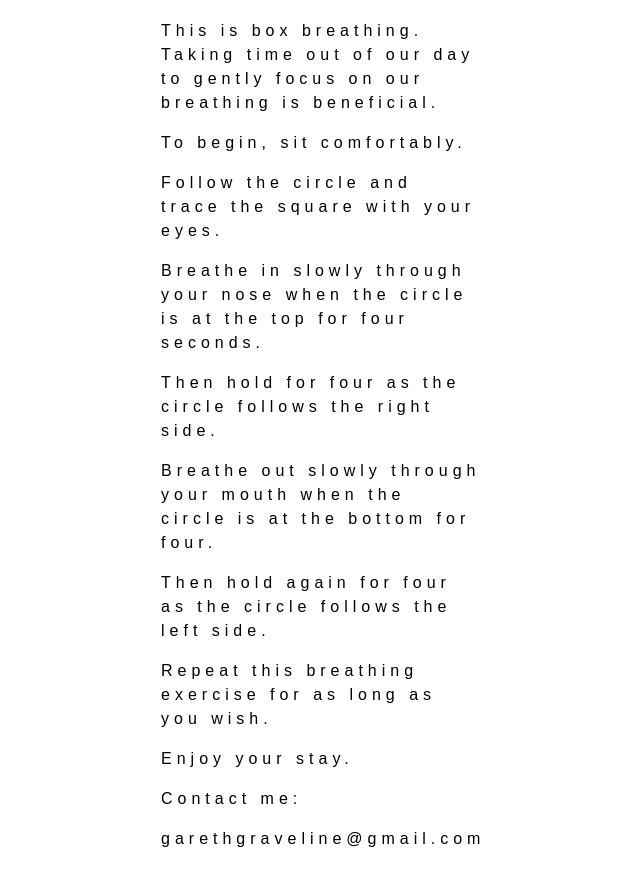
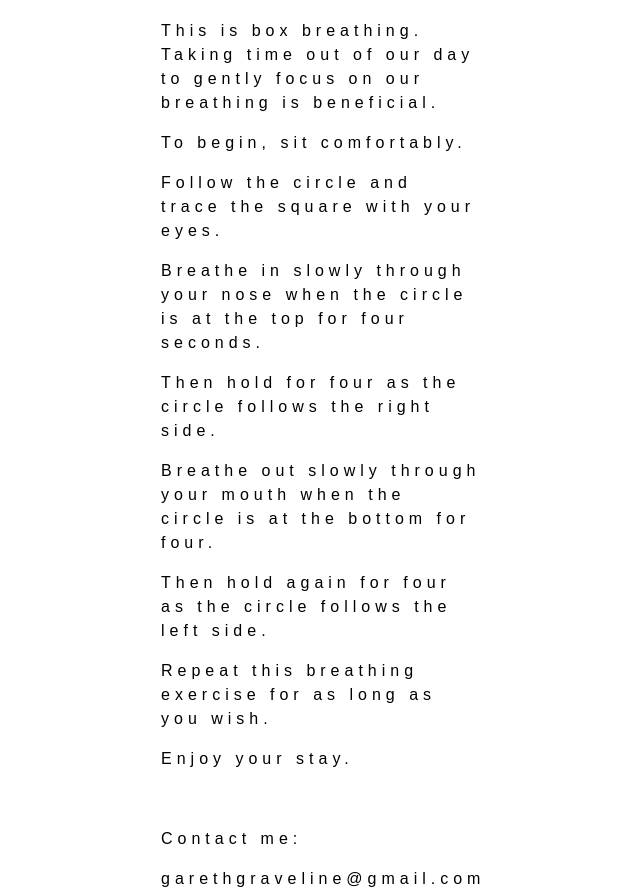
Before and after one commit to GarethGravelinePleau/BoxBreathingApp, a plain HTML site: page index.html in a window 1280 px wide. Shown: the part 448-1339 px from the top of the page, without its empty margins (327-967 px from the left). Before the commit the page ends 1299 px from the top, so only its background shows below. Drawn offline with Linux system fonts and the light colour scheme.

Commit message:
ready to deploy

```diff
--- a/index.html
+++ b/index.html
@@ -13,7 +13,7 @@
     <div id="box" style="outline: 3px solid black; width:30vh; height: 30vh; opacity: 0.5">
         <div id="motion"></div>
     </div>
-    <div style="width:40vh; height: 40vh; letter-spacing: 5px; line-height: 1.5;"><p>This is box breathing. Taking time out of our day to gently focus on our breathing is beneficial.</p><p>To begin, sit comfortably.</p><p> Follow the circle and trace the square with your eyes.</p><p>Breathe in slowly through your nose when the circle is at the top for four seconds.</p><p>Then hold for four as the circle follows the right side.</p><p>Breathe out slowly through your mouth when the circle is at the bottom for four.</p><p>Then hold again for four as the circle follows the left side.</p><p>Repeat this breathing exercise for as long as you wish.</p> <p>Enjoy your stay.</p><p>Contact me:</p><p>garethgraveline@gmail.com</p>  </div>
+    <div style="width:40vh; height: 40vh; letter-spacing: 5px; line-height: 1.5;"><p>This is box breathing. Taking time out of our day to gently focus on our breathing is beneficial.</p><p>To begin, sit comfortably.</p><p> Follow the circle and trace the square with your eyes.</p><p>Breathe in slowly through your nose when the circle is at the top for four seconds.</p><p>Then hold for four as the circle follows the right side.</p><p>Breathe out slowly through your mouth when the circle is at the bottom for four.</p><p>Then hold again for four as the circle follows the left side.</p><p>Repeat this breathing exercise for as long as you wish.</p> <p>Enjoy your stay.</p><br><p>Contact me:</p><p>garethgraveline@gmail.com</p>  </div>
     </section>
 
 </body>
```
